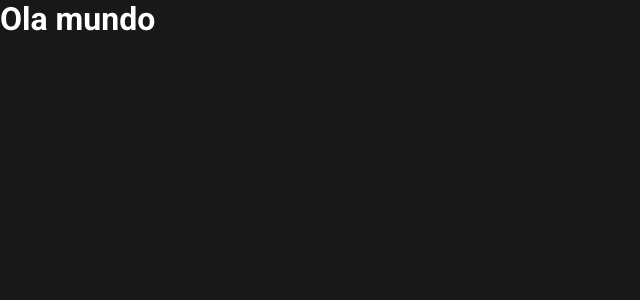
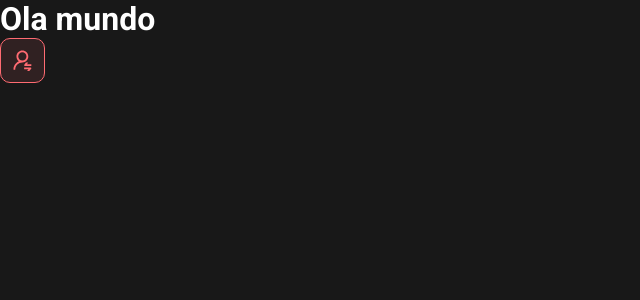
Before and after one commit to Cristian695/dsmeta, a React (Vite) app in the folder frontend/: page / in a window 1280 px wide. Shown: the top 300 px of the page, without its empty margins (0-640 px from the left). Built offline with nearby package versions, Linux system fonts and the light colour scheme.

Commit message:
First component

```diff
--- a/frontend/src/App.tsx
+++ b/frontend/src/App.tsx
@@ -1,7 +1,10 @@
-function App() {
+import { NotificationButton } from "./components/NotificationButton";
+
+export default function App() {
   return (
-    <h1>Ola mundo</h1>
+    <>
+      <h1>Ola mundo</h1>
+      <NotificationButton />
+    </>
   )
 }
-
-export default App
--- /dev/null
+++ b/frontend/src/components/NotificationButton.css
@@ -0,0 +1,17 @@
+.dsmeta-red-btn {
+    height: 45px;
+    width: 45px;
+
+    display: flex;
+    align-items: center;
+    justify-content: center;
+
+    background: rgba(255, 107, 114, 0.1);
+    border: 1px solid #FF6B72;
+    border-radius: 10px;
+    cursor: pointer;
+}
+
+.dsmeta-red-btn img {
+    width: 19px;
+}
--- /dev/null
+++ b/frontend/src/components/NotificationButton.tsx
@@ -0,0 +1,10 @@
+import icon from '../assets/img/notification-icon.svg'
+import './NotificationButton.css'
+
+export function NotificationButton() {
+    return (
+        <div className="dsmeta-red-btn">
+            <img src={icon} alt="Notificar" />
+        </div>
+    )
+}
```
Also changed, not shown: frontend/src/assets/img/notification-icon.svg (added).
